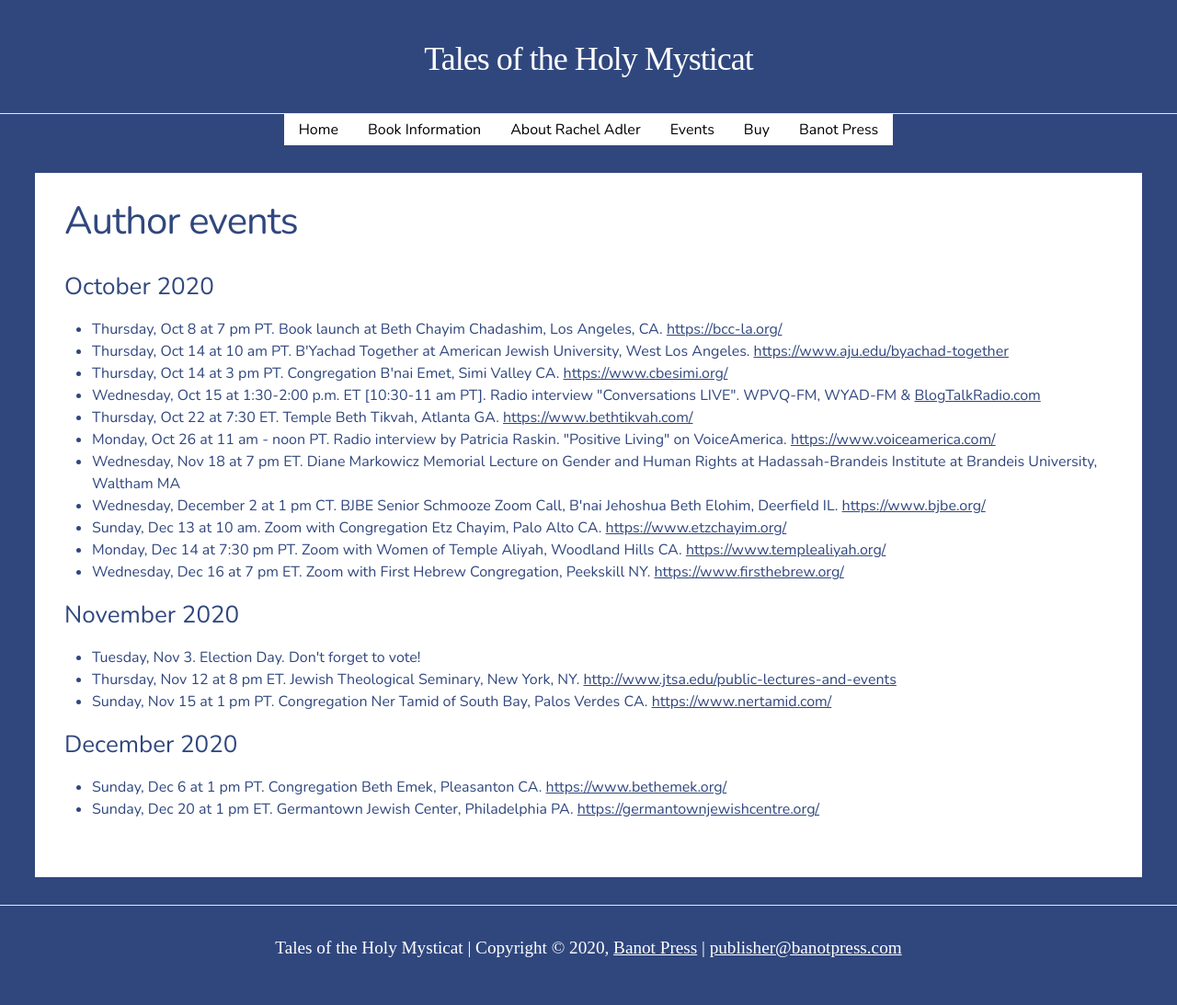
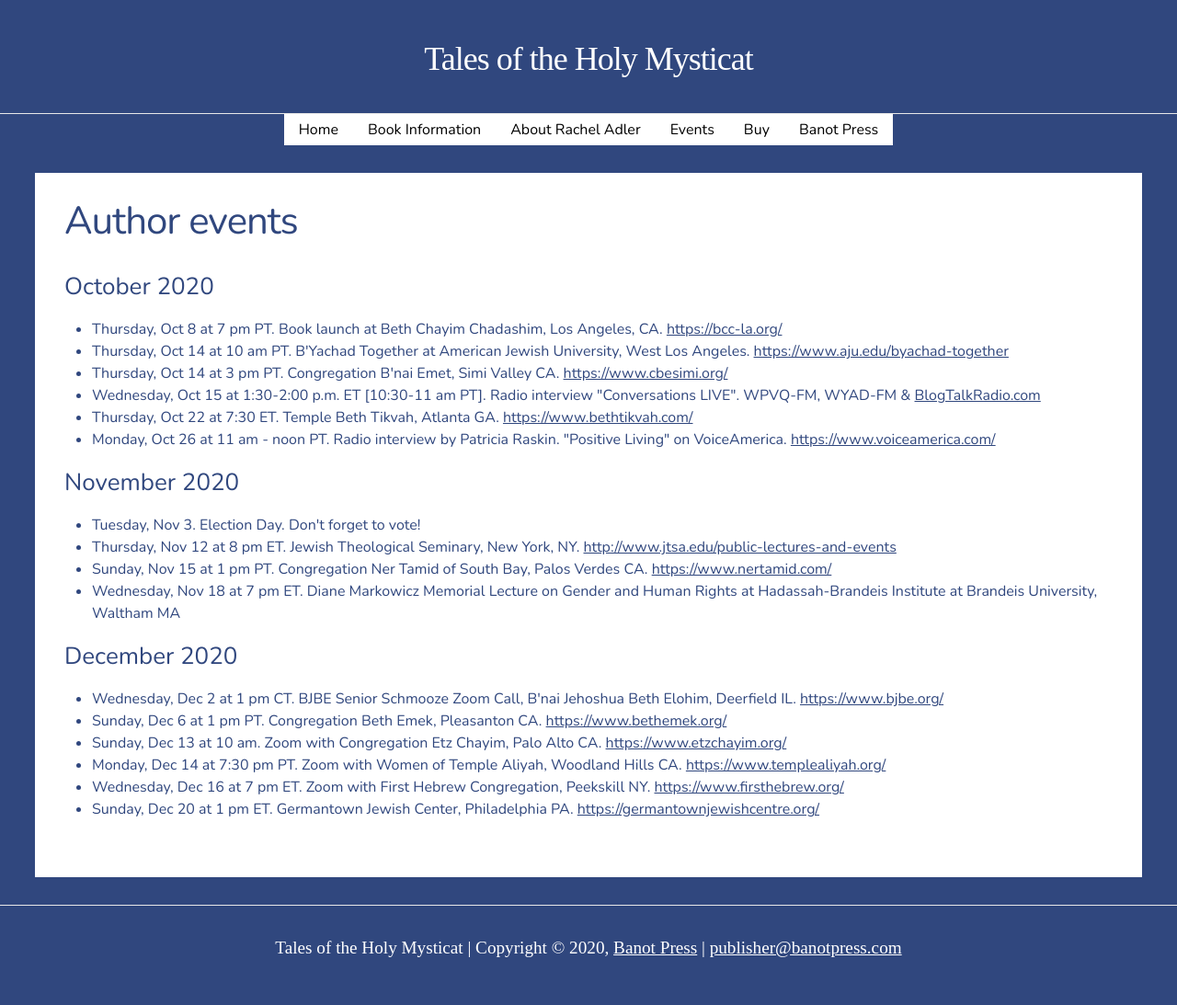
Before and after one commit to markfullmer/holymysticat, a Jekyll site: the page built from events.md, in a window 1280 px wide. Shown: the whole page at 92% size. Built offline with Jekyll 4.4.1, drawn with Linux system fonts in a browser that asks for light colours; some web fonts are replaced; some of the changed lines change nothing that is shown.

Commit message:
Rearrange events

```diff
--- a/events.md
+++ b/events.md
@@ -13,11 +13,6 @@
   <li>Wednesday, Oct 15 at 1:30-2:00 p.m. ET  [10:30-11 am PT]. Radio interview "Conversations LIVE". WPVQ-FM, WYAD-FM & <a href="https://blogtalkradio.com">BlogTalkRadio.com</a></li>
   <li>Thursday, Oct 22 at 7:30 ET. Temple Beth Tikvah, Atlanta GA. <a href="https://www.bethtikvah.com/">https://www.bethtikvah.com/</a></li>
   <li>Monday, Oct 26 at 11 am - noon PT. Radio interview by Patricia Raskin. "Positive Living" on VoiceAmerica. <a href="https://www.voiceamerica.com/">https://www.voiceamerica.com/</a></li>
-  <li>Wednesday, Nov 18 at 7 pm ET. Diane Markowicz Memorial Lecture on Gender and Human Rights at Hadassah-Brandeis Institute at Brandeis University, Waltham MA</li>
-  <li>Wednesday, December 2 at 1 pm CT. BJBE Senior Schmooze Zoom Call, B'nai Jehoshua Beth Elohim, Deerfield IL. <a href="https://www.bjbe.org/">https://www.bjbe.org/</a></li>
-  <li>Sunday, Dec 13 at 10 am. Zoom with Congregation Etz Chayim, Palo Alto CA. <a href=" https://www.etzchayim.org/">https://www.etzchayim.org/</a></li>
-  <li>Monday, Dec 14 at 7:30 pm PT. Zoom with Women of Temple Aliyah, Woodland Hills CA. <a href="https://www.templealiyah.org/">https://www.templealiyah.org/</a></li>
-  <li>Wednesday, Dec 16 at 7 pm ET. Zoom with First Hebrew Congregation, Peekskill NY. <a href="https://www.firsthebrew.org/">https://www.firsthebrew.org/</a></li>
 </ul>
 
 <h3>November 2020</h3>
@@ -26,10 +21,15 @@
   <li>Thursday, Nov 12 at 8 pm ET. Jewish Theological Seminary, New York, NY.
 <a href="http://www.jtsa.edu/public-lectures-and-events">http://www.jtsa.edu/public-lectures-and-events</a></li>
   <li>Sunday, Nov 15 at 1 pm PT. Congregation Ner Tamid of South Bay, Palos Verdes CA. <a href="https://www.nertamid.com/">https://www.nertamid.com/</a></li>
+  <li>Wednesday, Nov 18 at 7 pm ET. Diane Markowicz Memorial Lecture on Gender and Human Rights at Hadassah-Brandeis Institute at Brandeis University, Waltham MA</li>
 </ul>
 
 <h3>December 2020</h3>
 <ul class="calendar">
+  <li>Wednesday, Dec 2 at 1 pm CT. BJBE Senior Schmooze Zoom Call, B'nai Jehoshua Beth Elohim, Deerfield IL. <a href="https://www.bjbe.org/">https://www.bjbe.org/</a></li>
   <li>Sunday, Dec 6 at 1 pm PT. Congregation Beth Emek, Pleasanton CA. <a href="https://www.bethemek.org/">https://www.bethemek.org/</a></li>
+  <li>Sunday, Dec 13 at 10 am. Zoom with Congregation Etz Chayim, Palo Alto CA. <a href=" https://www.etzchayim.org/">https://www.etzchayim.org/</a></li>
+  <li>Monday, Dec 14 at 7:30 pm PT. Zoom with Women of Temple Aliyah, Woodland Hills CA. <a href="https://www.templealiyah.org/">https://www.templealiyah.org/</a></li>
+  <li>Wednesday, Dec 16 at 7 pm ET. Zoom with First Hebrew Congregation, Peekskill NY. <a href="https://www.firsthebrew.org/">https://www.firsthebrew.org/</a></li>
   <li>Sunday, Dec 20 at 1 pm ET. Germantown Jewish Center, Philadelphia PA. <a href="https://germantownjewishcentre.org/">https://germantownjewishcentre.org/</a></li>
 </ul>
```
